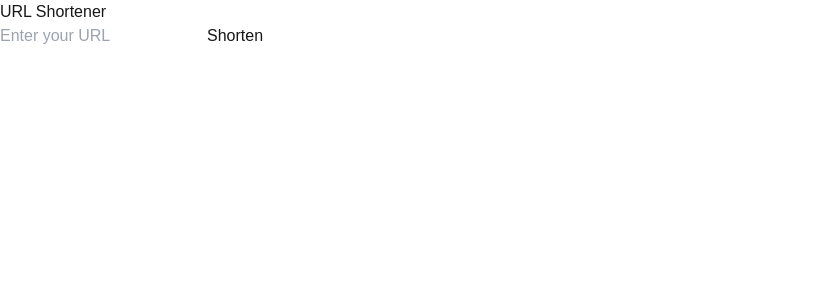
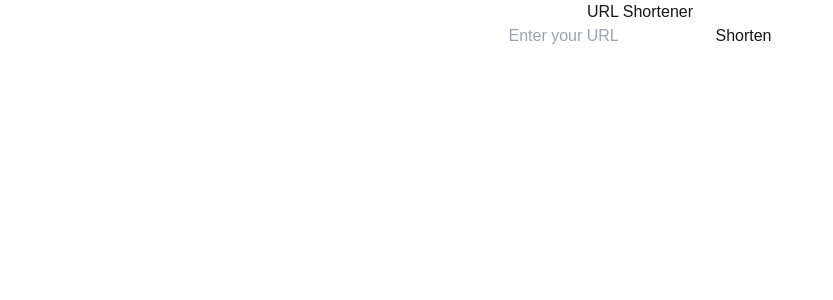
Before and after one commit to NATESHKUMAR485/Shortify, a Next.js app in the folder shortify/: page / in a window 1280 px wide. Shown: the top 300 px of the page, without its empty margins (0-833 px from the left). Built offline with nearby package versions, Linux system fonts and the light colour scheme.

Commit message:
update css

```diff
--- a/shortify/src/app/page.js
+++ b/shortify/src/app/page.js
@@ -25,7 +25,7 @@ export default function Home() {
   };
 
   return (
-    <div>
+    <div className="container" style={{ textAlign: 'center' }}>
       <h1>URL Shortener</h1>
       <form onSubmit={handleSubmit}>
         <input
```
